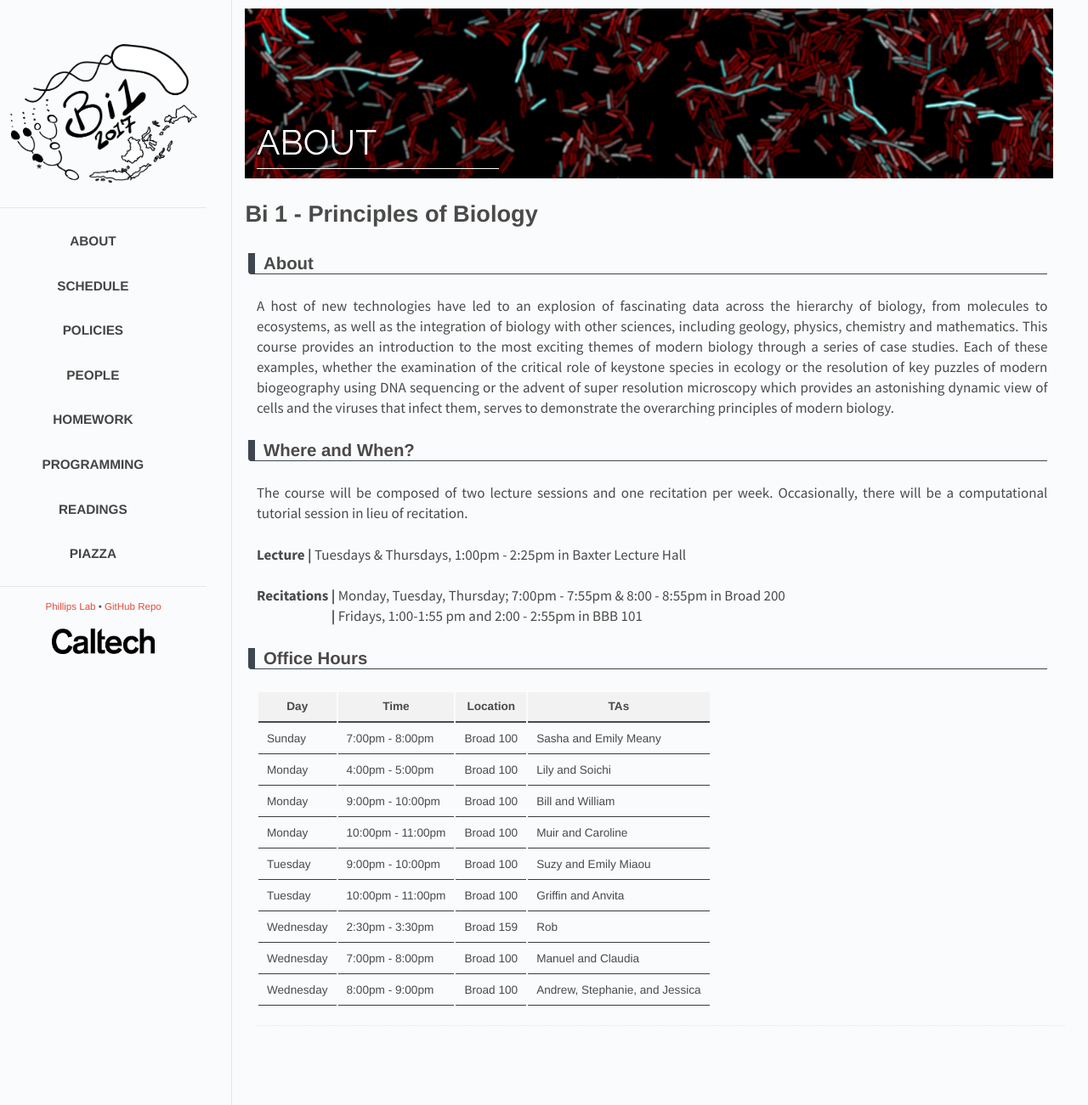
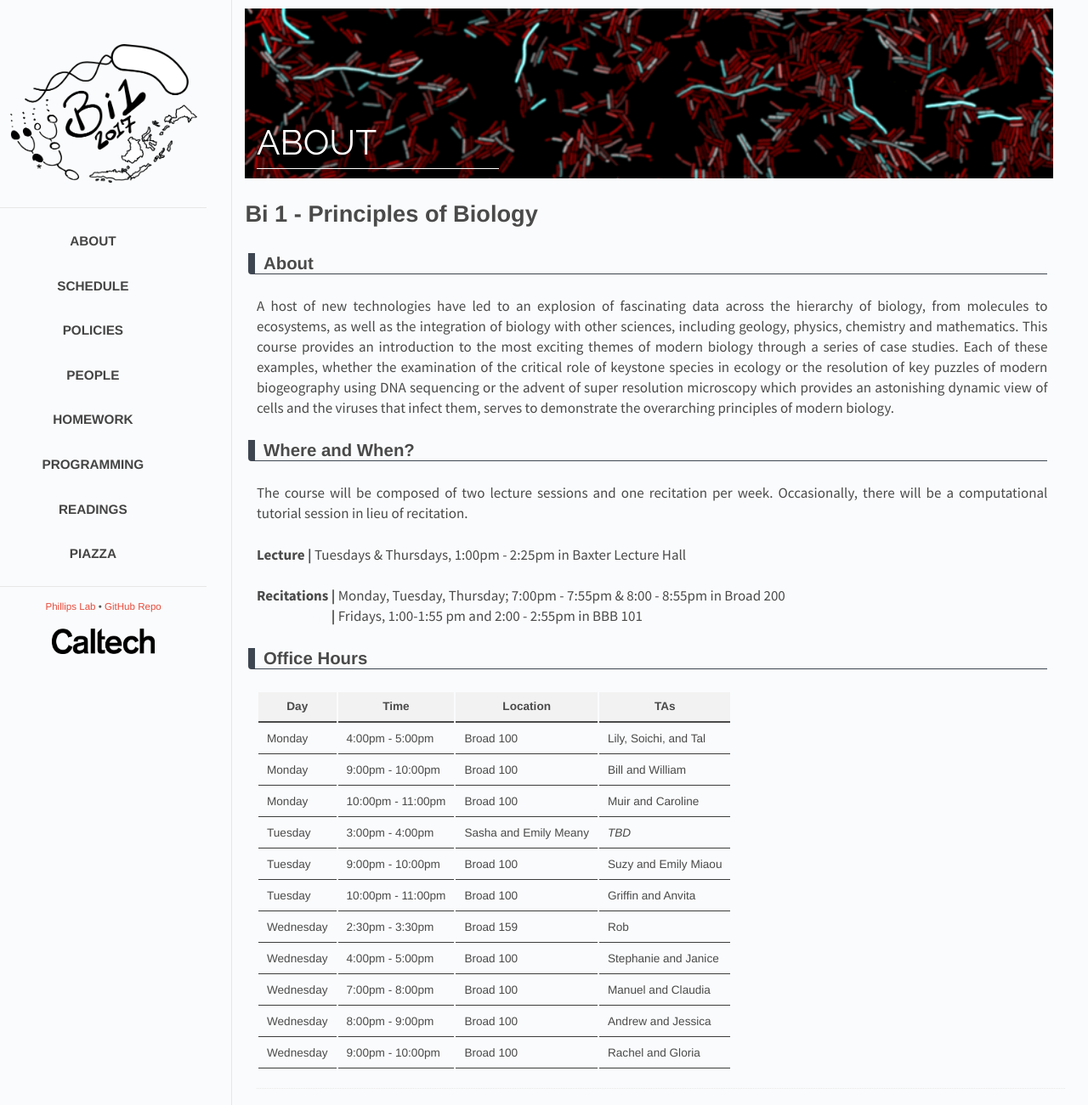
Before and after one commit to RPGroup-PBoC/bi1, a Jekyll site: the page built from _posts/2017-01-31-about.md, in a window 1280 px wide. Shown: the whole page at 85% size. Built offline with Jekyll 4.4.1, drawn with Linux system fonts in a browser that asks for light colours; some of the changed lines change nothing that is shown.

Commit message:
Added updated office hours

```diff
--- a/_posts/2017-01-31-about.md
+++ b/_posts/2017-01-31-about.md
@@ -36,19 +36,14 @@ recitation.
 
 | Day | Time | Location | TAs |
 |--| -- | -- | -- |
-| Sunday | 7:00pm - 8:00pm | Broad 100 | Sasha and Emily Meany |
-| Monday | 4:00pm - 5:00pm | Broad 100 | Lily and Soichi |
+| Monday | 4:00pm - 5:00pm | Broad 100 | Lily, Soichi, and Tal|
 | Monday | 9:00pm - 10:00pm | Broad 100 | Bill and William |
 | Monday | 10:00pm - 11:00pm | Broad 100 | Muir and Caroline |
+| Tuesday | 3:00pm - 4:00pm | Sasha and Emily Meany | *TBD* |
 | Tuesday | 9:00pm - 10:00pm | Broad 100 | Suzy and Emily Miaou |
 | Tuesday | 10:00pm - 11:00pm | Broad 100 | Griffin and Anvita |
 | Wednesday | 2:30pm - 3:30pm | Broad 159 | Rob |
+| Wednesday | 4:00pm - 5:00pm | Broad 100 | Stephanie and Janice|
 | Wednesday| 7:00pm  - 8:00pm | Broad 100 | Manuel and Claudia |
-| Wednesday | 8:00pm - 9:00pm | Broad 100 | Andrew, Stephanie, and Jessica|
-
-
-<!-- **Office Hours \|** Sundays, 3:00pm - 4:00pm and 6:00 - 8:00pm  in Broad 100.<br />
-**<span style="color: #fafbfc;">Office Hours</span> \|** Mondays, 4:00pm - 5:00pm and 9:00 - 11:00pm  in Broad 100.<br />
-**<span style="color: #fafbfc;">Office Hours</span> \|** Tuesdays, 9:00pm - 11:00pm in Broad 100.<br />
-**<span style="color: #fafbfc;">Office Hours</span> \|** Wednesdays, 2:30 - 3:30pm in Broad 159 **with Rob**.<br />
-**<span style="color: #fafbfc;">Office Hours</span> \|** Wednesdays, 7:00pm - 9:00pm in Broad 100.<br /> -->
+| Wednesday | 8:00pm - 9:00pm | Broad 100 | Andrew and Jessica|
+| Wednesday | 9:00pm - 10:00pm | Broad 100 | Rachel and Gloria |
```
Also changed, not shown: 2 other files.
